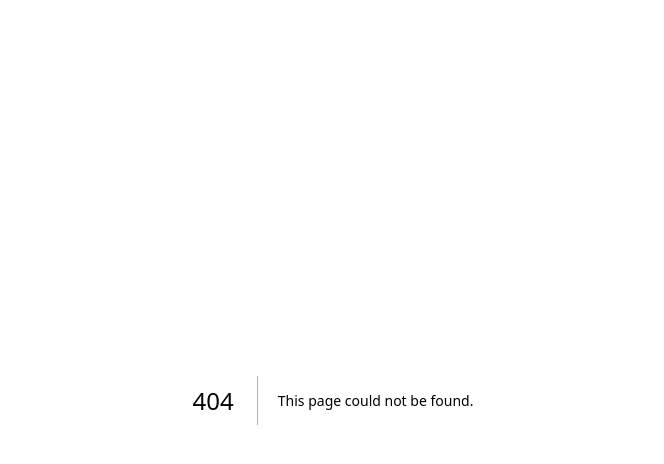
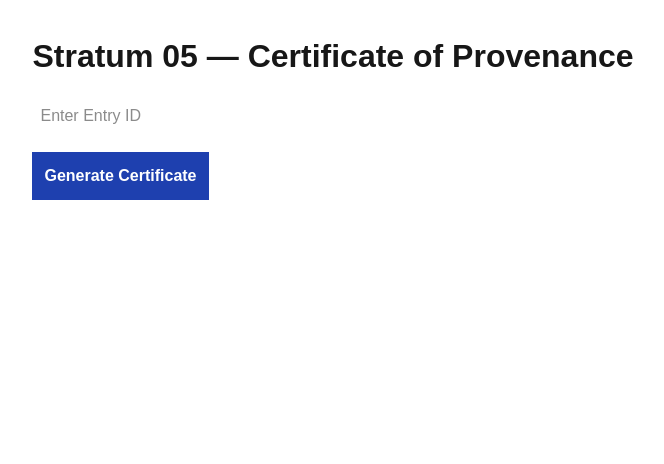
Before and after one commit to sjlozenich-1126/stratigraphic-authority-ledger, a Next.js app: page /stratum-05 in a window 1280 px wide. Before the commit this address had no page. Shown: the top 464 px of the page, without its empty margins (307-971 px from the left). Built offline with nearby package versions, Linux system fonts and the light colour scheme.

Commit message:
Added stratum-05

```diff
--- /dev/null
+++ b/app/stratum-05/page.tsx
@@ -0,0 +1,75 @@
+"use client";
+
+import { useState } from "react";
+
+export default function CertificateViewer() {
+  const [entryId, setEntryId] = useState("");
+  const [certificate, setCertificate] = useState<any>(null);
+
+  async function fetchCertificate() {
+    const res = await fetch("/api/certificate", {
+      method: "POST",
+      headers: { "Content-Type": "application/json" },
+      body: JSON.stringify({ id: entryId }),
+    });
+
+    const data = await res.json();
+    setCertificate(data);
+  }
+
+  return (
+    <div style={{ padding: "2rem", maxWidth: "800px", margin: "0 auto" }}>
+      <h1 style={{ fontSize: "2rem", fontWeight: "bold", marginBottom: "1rem" }}>
+        Stratum 05 — Certificate of Provenance
+      </h1>
+
+      <input
+        type="text"
+        placeholder="Enter Entry ID"
+        value={entryId}
+        onChange={(e) => setEntryId(e.target.value)}
+        style={{ padding: "0.5rem", width: "100%", marginBottom: "1rem" }}
+      />
+
+      <button
+        onClick={fetchCertificate}
+        style={{
+          padding: "0.75rem",
+          background: "#1e40af",
+          color: "white",
+          border: "none",
+          cursor: "pointer",
+          fontWeight: "bold",
+        }}
+      >
+        Generate Certificate
+      </button>
+
+      {certificate && (
+        <div style={{ marginTop: "2rem", padding: "1rem", border: "1px solid #ccc" }}>
+          <h2 style={{ fontSize: "1.5rem", marginBottom: "1rem" }}>
+            Certificate of Provenance
+          </h2>
+
+          <div style={{ marginBottom: "1rem" }}>
+            <strong>Document:</strong> {certificate.document_name} <br />
+            <strong>Entry ID:</strong> {certificate.entry_id} <br />
+            <strong>Issued:</strong> {certificate.issued_at} <br />
+            <strong>Action:</strong> {certificate.action_token} <br />
+            <strong>Stratum:</strong> {certificate.stratum} <br />
+            <strong>Case Number:</strong> {certificate.case_number || "—"} <br />
+            <strong>Narrative Link:</strong> {certificate.narrative_link || "—"} <br />
+            <strong>Hash:</strong> <code>{certificate.document_hash}</code> <br />
+            <strong>Signature:</strong> <code>{certificate.signature}</code> <br />
+            <strong>Signer:</strong> {certificate.signer}
+          </div>
+
+          <h3>Raw Certificate JSON</h3>
+          <pre style={{ whiteSpace: "pre-wrap" }}>
+            {JSON.stringify(certificate, null, 2)}
+          </pre>
+        </div>
+      )}
+    </div>
+  );
+}
```
